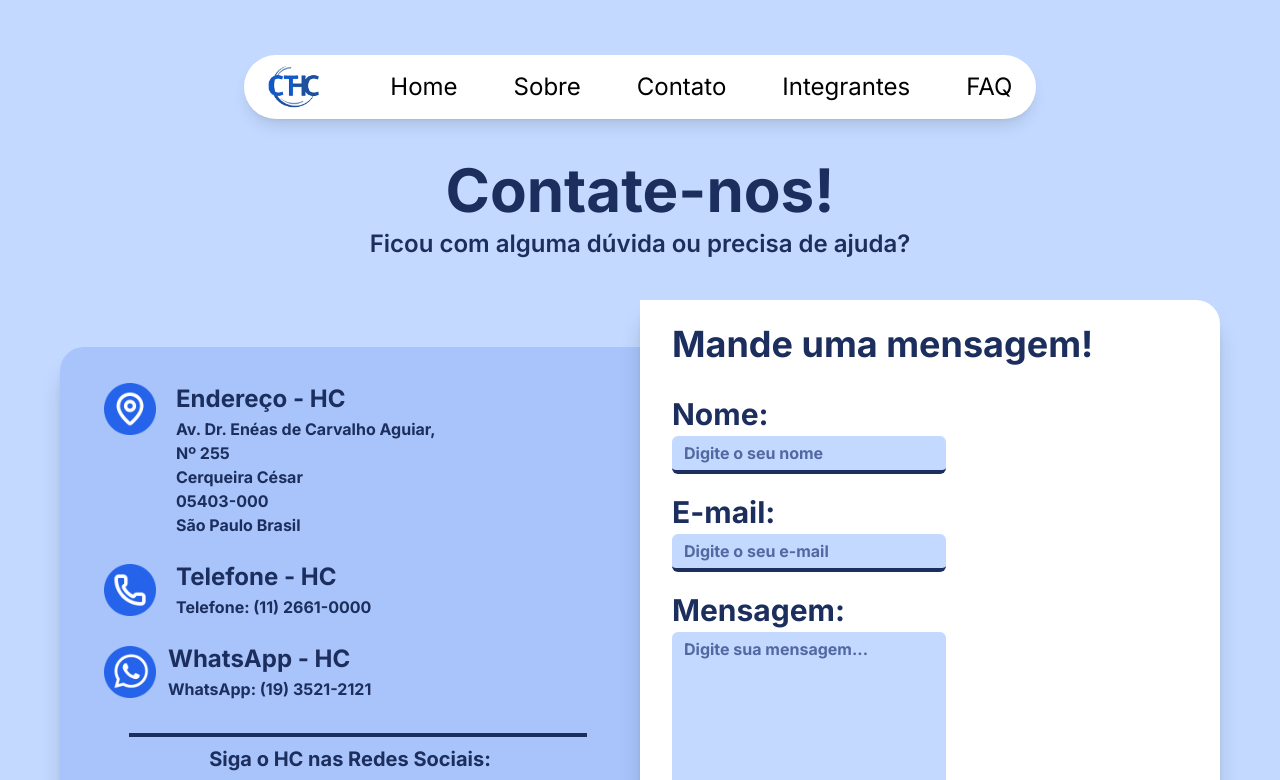
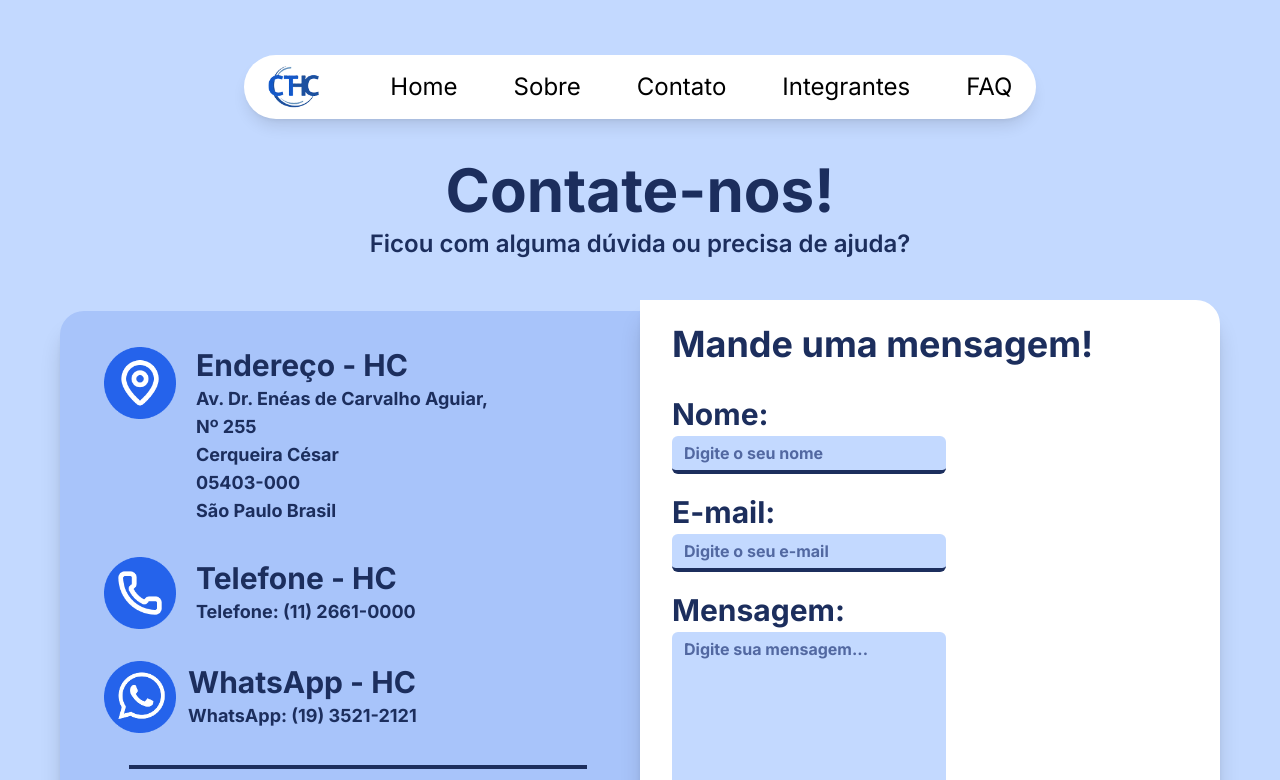
Before and after one commit to BSM-Challenge/ct-hc, a React (Vite) app: page /contato in a window 1280 px wide. Shown: the top 780 px of the page. Built offline with nearby package versions, Linux system fonts and the light colour scheme; a web font is replaced by a local one.

Commit message:
Responsividade da primeira section para large e extra large devices feita - Página de contato.

```diff
--- a/src/routes/Contato/index.tsx
+++ b/src/routes/Contato/index.tsx
@@ -18,14 +18,14 @@ export default function Contato() {
 
             {/* card endereço */}
             <div className="flex flex-row items-start gap-3 mb-5
-            sm:gap-5 md:mb-6 md:ml-16
-            lg:ml-0">
-              <img className="w-17 sm:w-13" src="./icon-local.png" alt="Ícone de localização"/>
+            sm:gap-5 md:mb-6 md:ml-16 lg:ml-0 xl:mb-8">
+              <img className="w-17 sm:w-13 xl:w-18" src="./icon-local.png" alt="Ícone de localização"/>
             <div className="flex flex-col items-start gap-0.5">
-              <h2 className="font-bold text-2xl text-[var(--dark-blue-title)]">
+              <h2 className="font-bold text-2xl text-[var(--dark-blue-title)]
+              xl:text-3xl">
                 Endereço - HC
               </h2>
-              <p className="font-bold text-2sm text-[var(--dark-blue-title)]">
+              <p className="font-bold text-2sm text-[var(--dark-blue-title)] xl:text-lg">
                 Av. Dr. Enéas de Carvalho Aguiar, <br /> Nº 255 <br /> Cerqueira
                 César <br /> 05403-000 <br /> São Paulo Brasil
               </p>
@@ -34,15 +34,15 @@ export default function Contato() {
 
             {/* card telefone */}
             <div className="flex flex-row items-center gap-3 mb-5
-            sm:gap-5 md:mb-6">
+            sm:gap-5 md:mb-6 xl:mb-8">
               <div>
-                <img className="w-17 sm:w-13" src="./icon-telefone.png" alt="Ícone de telefone"/>
+                <img className="w-17 sm:w-13 xl:w-18" src="./icon-telefone.png" alt="Ícone de telefone"/>
               </div>
               <div className="flex flex-col items-start gap-0.5">
-                <h2 className="font-bold text-2xl text-[var(--dark-blue-title)]">
+                <h2 className="font-bold text-2xl text-[var(--dark-blue-title)] xl:text-3xl">
                   Telefone - HC
                 </h2>
-                <p className="font-bold text-2sm text-[var(--dark-blue-title)]">
+                <p className="font-bold text-2sm text-[var(--dark-blue-title)] xl:text-lg">
                   Telefone: (11) 2661-0000
                   </p>
               </div>
@@ -53,14 +53,14 @@ export default function Contato() {
             <div className="flex flex-row items-center gap-3 mb-5
             md:mb-6 lg:mb-8">
               <div>
-                <img className="w-17 sm:w-13" src="./icon-whatsapp.png" alt="Ícone de WhatsApp"/>
+                <img className="w-17 sm:w-13 xl:w-18" src="./icon-whatsapp.png" alt="Ícone de WhatsApp"/>
               </div>
 
               <div className="flex flex-col items-start gap-0.5">
-                <h2 className="font-bold text-2xl text-[var(--dark-blue-title)]">
+                <h2 className="font-bold text-2xl text-[var(--dark-blue-title)] xl:text-3xl">
                   WhatsApp - HC
                 </h2>
-                <p className="font-bold text-2sm text-[var(--dark-blue-title)]">
+                <p className="font-bold text-2sm text-[var(--dark-blue-title)] xl:text-lg">
                   WhatsApp: (19) 3521-2121
                 </p>
               </div>
@@ -71,7 +71,7 @@ export default function Contato() {
             md:w-[90%]"/>
             <div className="flex flex-col items-center gap-1
             sm:self-center sm:mr-4">
-              <h2 className="font-bold text-xl text-[var(--dark-blue-title)]">
+              <h2 className="font-bold text-xl text-[var(--dark-blue-title)] xl:text-2xl">
                 Siga o HC nas Redes Sociais:
               </h2>
               <div className="flex flex-row items-center gap-5 lg:mt-2">
```
